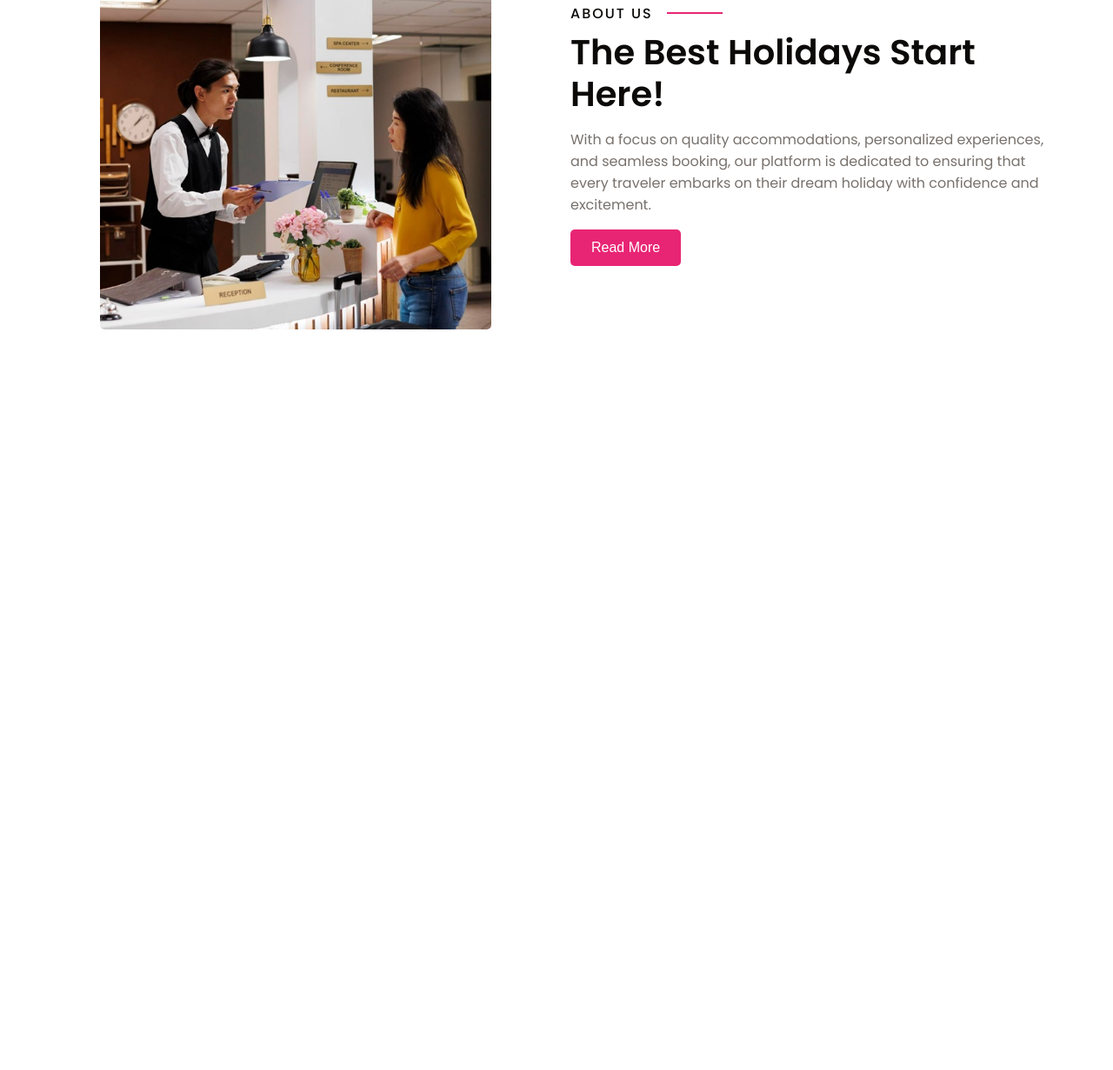
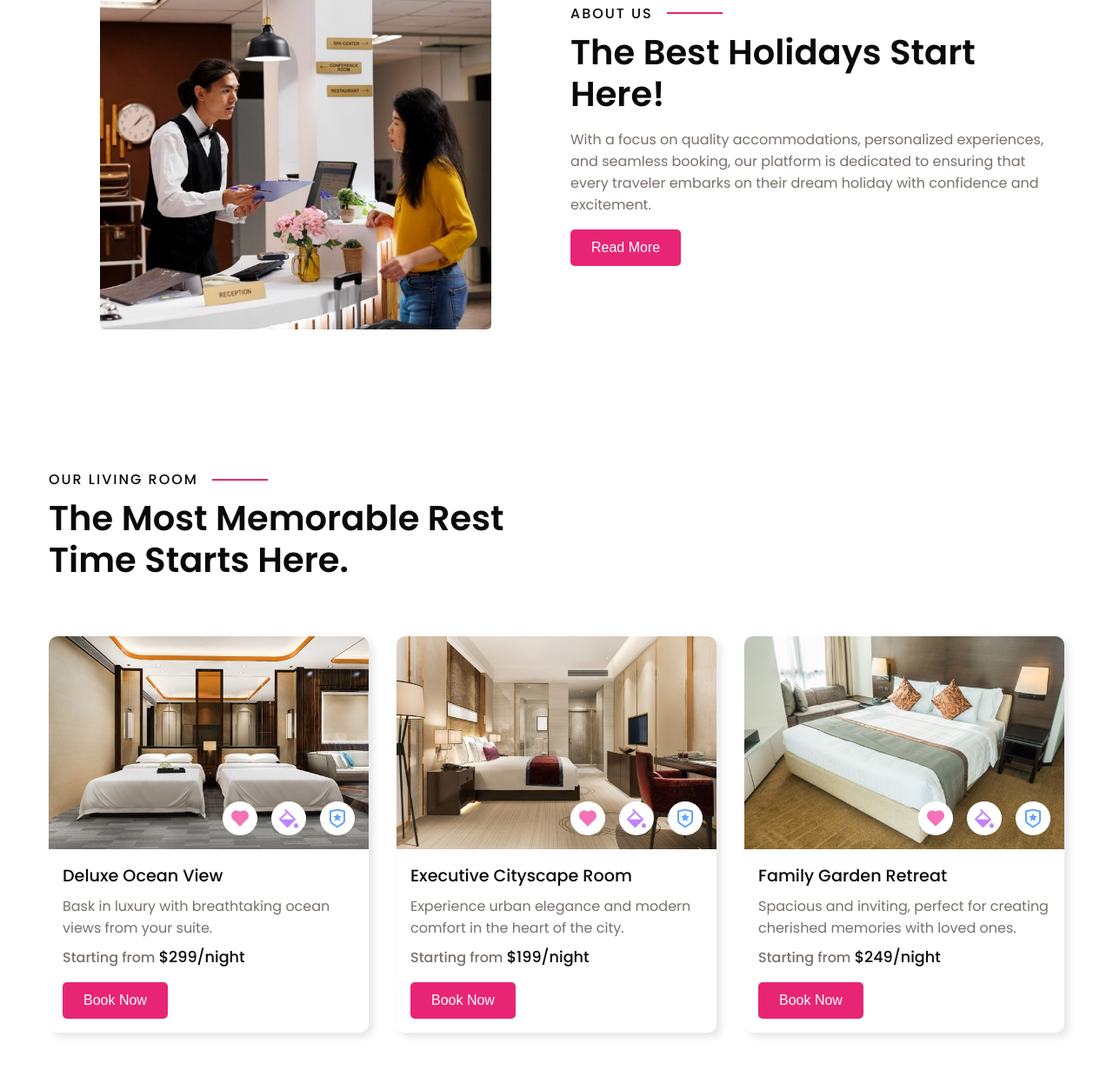
Before and after one commit to BurnettMiao/Build-Hotel-Website-Using-HTML-CSS-And-JavaScript-Responsive-Landing-Page, a plain HTML site: page index.html in a window 1280 px wide. Shown: the part 961-2192 px from the top of the page at 87% size. Before the commit the page ends 1420 px from the top, so only its background shows below. Drawn offline with nearby package versions, Linux system fonts and the light colour scheme.

Commit message:
room section finish

```diff
--- a/index.html
+++ b/index.html
@@ -93,6 +93,75 @@
       </div>
     </section>
 
+    <section class="section__container room__container">
+      <p class="section__subheader">OUR LIVING ROOM</p>
+      <h2 class="section__header">The Most Memorable Rest Time Starts Here.</h2>
+
+      <div class="room__grid">
+        <div class="room__card">
+          <div class="room__card__image">
+            <img src="images/room-1.jpg" alt="room">
+            <div class="room__card__icons">
+              <span><i class="ri-heart-fill"></i></span>
+              <span><i class="ri-paint-fill"></i></span>
+              <span><i class="ri-shield-star-line"></i></span>
+            </div>
+          </div>
+
+          <div class="room__card__details">
+            <h4>Deluxe Ocean View</h4>
+            <p>
+              Bask in luxury with breathtaking ocean views from your suite.
+            </p>
+            <h5>Starting from <span>$299/night</span></h5>
+            <button class="btn">Book Now</button>
+          </div>
+        </div>
+
+        <div class="room__card">
+          <div class="room__card__image">
+            <img src="images/room-2.jpg" alt="room">
+            <div class="room__card__icons">
+              <span><i class="ri-heart-fill"></i></span>
+              <span><i class="ri-paint-fill"></i></span>
+              <span><i class="ri-shield-star-line"></i></span>
+            </div>
+          </div>
+
+          <div class="room__card__details">
+            <h4>Executive Cityscape Room</h4>
+            <p>
+              Experience urban elegance and modern comfort in the heart of the
+              city.
+            </p>
+            <h5>Starting from <span>$199/night</span></h5>
+            <button class="btn">Book Now</button>
+          </div>
+        </div>
+
+        <div class="room__card">
+          <div class="room__card__image">
+            <img src="images/room-3.jpg" alt="room">
+            <div class="room__card__icons">
+              <span><i class="ri-heart-fill"></i></span>
+              <span><i class="ri-paint-fill"></i></span>
+              <span><i class="ri-shield-star-line"></i></span>
+            </div>
+          </div>
+
+          <div class="room__card__details">
+            <h4>Family Garden Retreat</h4>
+            <p>
+              Spacious and inviting, perfect for creating cherished memories
+              with loved ones.
+            </p>
+            <h5>Starting from <span>$249/night</span></h5>
+            <button class="btn">Book Now</button>
+          </div>
+        </div>
+      </div>
+    </section>
+
     <script src="https://unpkg.com/scrollreveal"></script>
     <script src="script.js"></script>
   </body>
--- a/script.js
+++ b/script.js
@@ -56,3 +56,9 @@ ScrollReveal().reveal('.about__btn', {
   ...scrollRevealOption,
   delay: 2000,
 });
+
+// room section
+ScrollReveal().reveal('.room__card', {
+  ...scrollRevealOption,
+  interval: 500,
+});
--- a/style.css
+++ b/style.css
@@ -245,6 +245,93 @@ nav {
   border-radius: 5px;
 }
 
+/* room section */
+.room__grid {
+  margin-top: 4rem;
+  display: grid;
+  gap: 1rem;
+}
+
+.room__card {
+  overflow: hidden;
+  border-radius: 10px;
+  box-shadow: 5px 5px 10px rgba(0, 0, 0, 0.1);
+}
+
+.room__card__image {
+  position: relative;
+  isolation: isolate;
+}
+
+.room__card__icons {
+  position: absolute;
+  right: 1rem;
+  bottom: 1rem;
+  width: 100%;
+  display: flex;
+  align-items: center;
+  justify-content: flex-end;
+  flex-wrap: wrap;
+  gap: 1rem;
+  z-index: 1;
+}
+
+.room__card__icons span {
+  display: inline-block;
+  padding: 2px 8px;
+  font-size: 1.5rem;
+  background-color: var(--white);
+  border-radius: 100%;
+  box-shadow: 5px 5px 10x rgba(0, 0, 0, 0.2);
+  cursor: pointer;
+}
+
+.room__card__icons span:nth-child(1) {
+  color: #f472b6;
+}
+
+.room__card__icons span:nth-child(2) {
+  color: #c084fc;
+}
+
+.room__card__icons span:nth-child(3) {
+  color: #60a5fa;
+}
+
+.room__card__details {
+  padding: 1rem;
+}
+
+.room__card h4 {
+  margin-bottom: 0.5rem;
+  font-size: 1.2rem;
+  font-weight: 500;
+  color: var(--text-dark);
+}
+
+.room__card p {
+  margin-bottom: 0.5rem;
+  color: var(--text-light);
+}
+
+.room__card h5 {
+  margin-bottom: 1rem;
+  font-size: 1rem;
+  font-weight: 500;
+  color: var(--text-light);
+}
+
+.room__card h5 span {
+  font-size: 1.1rem;
+  color: var(--text-dark);
+}
+
+@media (width > 576px) {
+  .room__grid {
+    grid-template-columns: repeat(2, 1fr);
+  }
+}
+
 @media (width > 768px) {
   nav {
     padding: 2rem 1rem;
@@ -297,4 +384,15 @@ nav {
     grid-template-columns: repeat(2, 1fr);
     align-items: center;
   }
+
+  /* room section */
+  .room__grid {
+    grid-template-columns: repeat(3, 1fr);
+  }
 }
+
+@media (width > 1024px) {
+  .room__grid {
+    gap: 2rem;
+  }
+}
```
